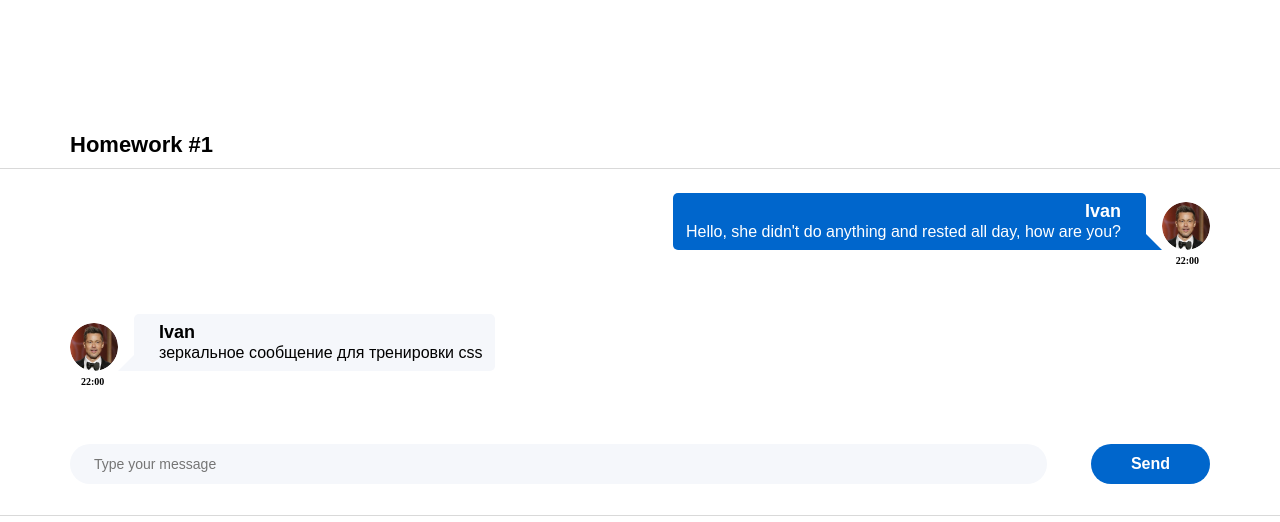
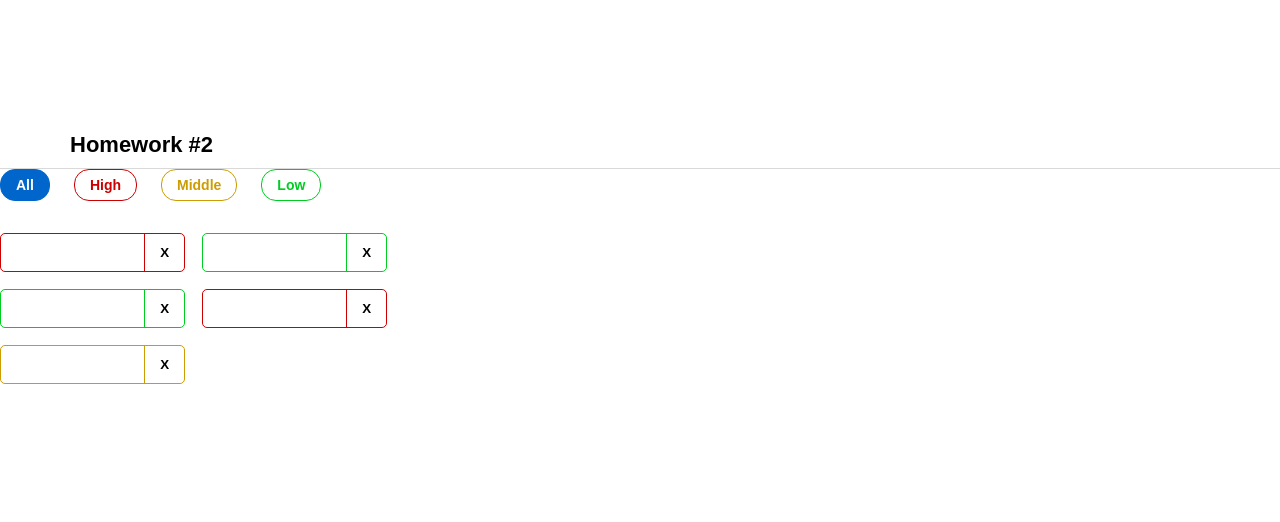
Before and after one commit to IgnatZakalinsky/hws2, a React (Create React App) app: page / in a window 1280 px wide. Shown: the top 522 px of the page. Built offline with nearby package versions, Linux system fonts and the light colour scheme.

Commit message:
HW2 component connected to App

```diff
--- a/src/s1-main/App.tsx
+++ b/src/s1-main/App.tsx
@@ -1,13 +1,13 @@
-import React from 'react'
-import s from './App.module.css'
-import HW1 from '../s2-homeworks/hw01/HW1'
+import React from 'react';
+import s from './App.module.css';
+import HW2 from "../s2-homeworks/hw02/HW2";
 
 function App() {
     return (
         <div className={s.App}>
-            <HW1/>
+            {/*<HW1/>*/}
             {/*раскомментировать по ходу выполнения*/}
-            {/*<HW2/>*/}
+            <HW2 />
             {/*<HW3/>*/}
             {/*<HW4/>*/}
 
```
